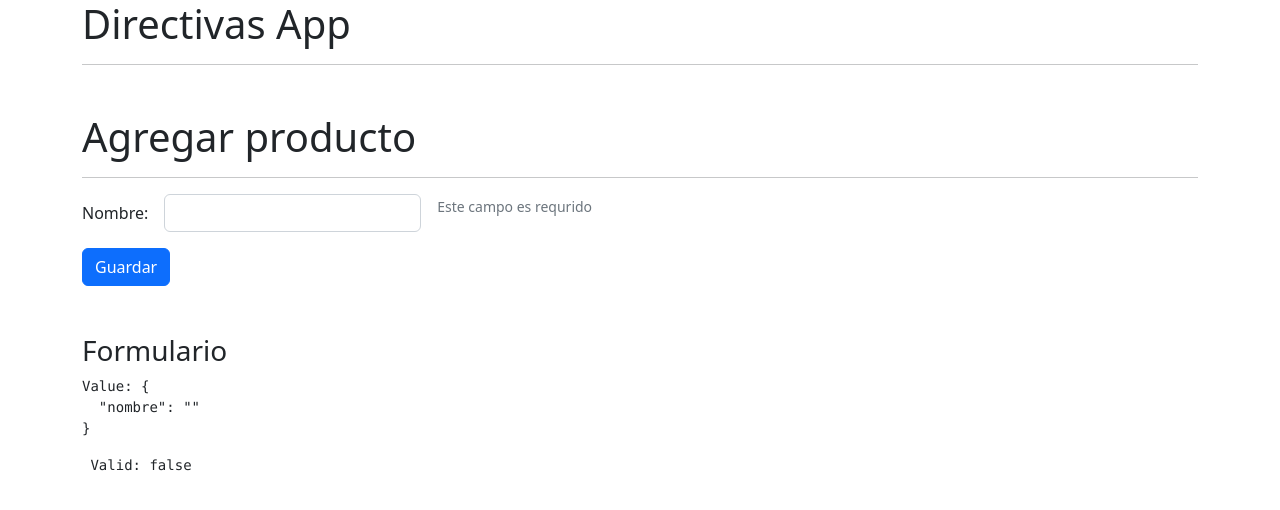
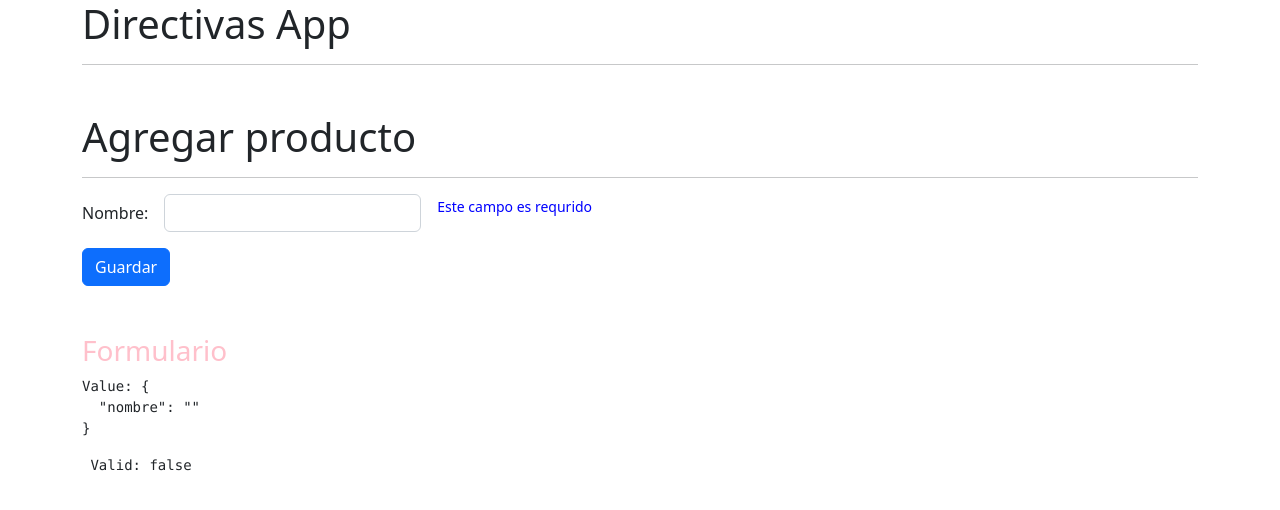
Before and after one commit to Ayilk/Directivas-App, an Angular app: page /productos/agregar in a window 1280 px wide. Shown: the top 510 px of the page. Built offline with nearby package versions, Linux system fonts and the light colour scheme.

Commit message:
Directive input -Cammbiar el color del host

```diff
--- a/src/app/productos/pages/agregar/agregar.component.html
+++ b/src/app/productos/pages/agregar/agregar.component.html
@@ -16,6 +16,7 @@
         <div class="col-auto">
             <span class="form-text"
                   error-msg
+                  color="blue"
                   *ngIf="error('nombre')">
                 Este campo es requrido
             </span>
@@ -31,7 +32,7 @@
     </div>
 </form>
 
-<h3 class="mt-5">Formulario</h3>
+<h3 class="mt-5" error-msg color="pink">Formulario</h3>
 
 <pre>Value: {{miFormulario.value | json}}</pre>
 <pre> Valid: {{miFormulario.valid}}</pre>
--- a/src/app/shared/directives/error-msg.directive.ts
+++ b/src/app/shared/directives/error-msg.directive.ts
@@ -1,16 +1,28 @@
-import { Directive, OnInit } from '@angular/core';
+import { Directive, ElementRef, Input, OnInit } from '@angular/core';
 
 @Directive({
   selector: '[error-msg]'
 })
 export class ErrorMsgDirective implements OnInit{
 
-  constructor() {
-    console.log('constructor directive')
+  htmlElement: ElementRef<HTMLElement>;
+  @Input() color: string ='red';
+
+  constructor(private el: ElementRef<HTMLElement>) {
+    //console.log('constructor directive');
+    //console.log(el);
+
+    this.htmlElement = el;
+
    }
 
    ngOnInit(): void {
-     console.log('NgOnInit directiva');
+     //console.log('NgOnInit directiva');
+     this.setColor();
+   }
+
+   setColor():void{
+    this.htmlElement.nativeElement.style.color = this.color;
    }
 
 }
```
